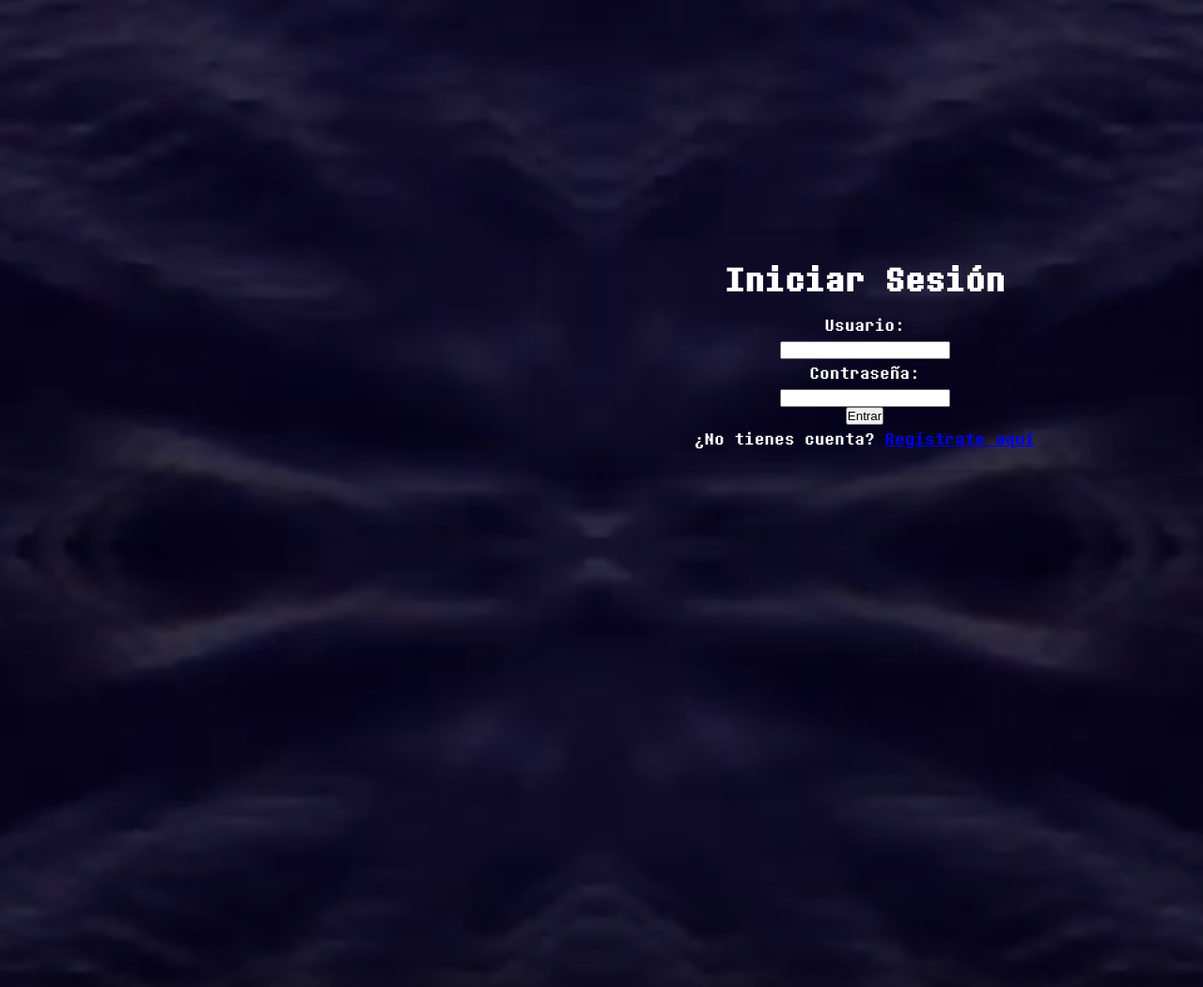
After one commit to fullmaps/soreweb, a PHP site: page /login.php in a window 1280 px wide. The commit adds this page. Shown: the whole page at 94% size. Run offline with PHP 8.4, Linux system fonts and the light colour scheme.

Commit message:
Incluyendo nueva mecanica y diseñando login + games

```diff
--- /dev/null
+++ b/design/stylelogin.css
@@ -0,0 +1,46 @@
+
+@font-face {
+    font-family: 'deltarune';
+    src: url('../fonts/undertale-deltarune-text-font-extended.otf') format('truetype');
+    font-weight: normal;
+    font-style: normal;
+}
+/* Reset básico */
+* {
+    margin: 0;
+    padding: 0;
+    box-sizing: border-box;
+}
+
+body {
+    font-family: 'deltarune', sans-serif;
+    position: relative;
+    background-color: #000000;
+    background-image: url('../resources/malditagatasore.png');
+    background-repeat: no-repeat;
+    background-size: cover;
+    background-position: center;
+    height: 100vh;
+}
+
+.login-container {
+    display: flex;
+    margin-top: 250px;
+    margin-left: 570px;
+    flex-direction: column;
+    align-items: center;
+    justify-content: center;
+    background-color: transparent;
+    color: #ffffff;
+    height: 250px;
+    width: 700px;
+    border-radius: 10px;
+    box-shadow: 0 2px 8px rgba(0,0,0,0.2);
+}
+
+.login-container form {
+    display: flex;
+    flex-direction: column;
+    align-items: center;
+    justify-content: center;
+}
--- /dev/null
+++ b/library/motor.php
@@ -0,0 +1,4 @@
+<?php
+
+require_once 'plantilla.php';
+?>
--- /dev/null
+++ b/web/games.php
@@ -0,0 +1,4 @@
+<?php
+require_once '../library/motor.php';
+Plantilla::aplicar();
+?>
--- a/web/index.html
+++ b/web/index.php
@@ -13,6 +13,7 @@
 <body>
     <audio id="miAudio" src="../resources/deltarunelobbyost.mp3" loop></audio>
     <div class="container">
+        <a class="loginlink" href="login.php">Log in</a>
         <img id="mutearMusica" class="speakerLogo" src="../resources/speaker.svg" alt="speak logo">
         <h1>Bienvenid@s a SoreWeb</h1>
         <p>Una pagina especial para mostrar mis jueguitos al mundo, saber un poco de mi y pasarnosla bien :3!</p>
--- /dev/null
+++ b/web/login.php
@@ -0,0 +1,24 @@
+<!DOCTYPE html>
+<html lang="es">
+<head>
+    <meta charset="UTF-8">
+    <meta name="viewport" content="width=device-width, initial-scale=1.0">
+    <link rel="icon" href="../resources/favicon.ico" type="image/x-icon">
+    <link rel="stylesheet" href="../design/stylelogin.css">
+    <title>Login</title>
+</head>
+<body>
+    <div class="login-container">
+        <h1>Iniciar Sesión</h1>
+        <form action="../library/login.php" method="post">
+            <label for="username">Usuario:</label>
+            <input type="text" id="username" name="username" required>
+
+            <label for="password">Contraseña:</label>
+            <input type="password" id="password" name="password" required>
+
+            <button type="submit">Entrar</button>
+        </form>
+        <p class="register-link">¿No tienes cuenta? <a href="../register/index.php">Regístrate aquí</a></p>
+</body>
+</html>
--- a/web/website.html
+++ b/web/website.html
@@ -11,7 +11,7 @@
     <nav class="navigation">
         <ul>
             <li><a href="index.html">Inicio</a></li>
-            <li><a href="../games/index.html">Juegos</a></li>
+            <li><a href="games.php">Juegos</a></li>
             <li><a href="../games/index.html">Animes</a></li>
             <li><a href="../aboutme/index.html">Sobre mí</a></li>
             <li><a href="../contact/index.html">Contacto</a></li>
```
Also changed, not shown: design/styleindex.css (+13 -0 lines), js/index.js (+5 -3 lines), library/plantilla.php (+47 -0 lines), resources/malditagatasore.png (added), web/games.html (deleted).
